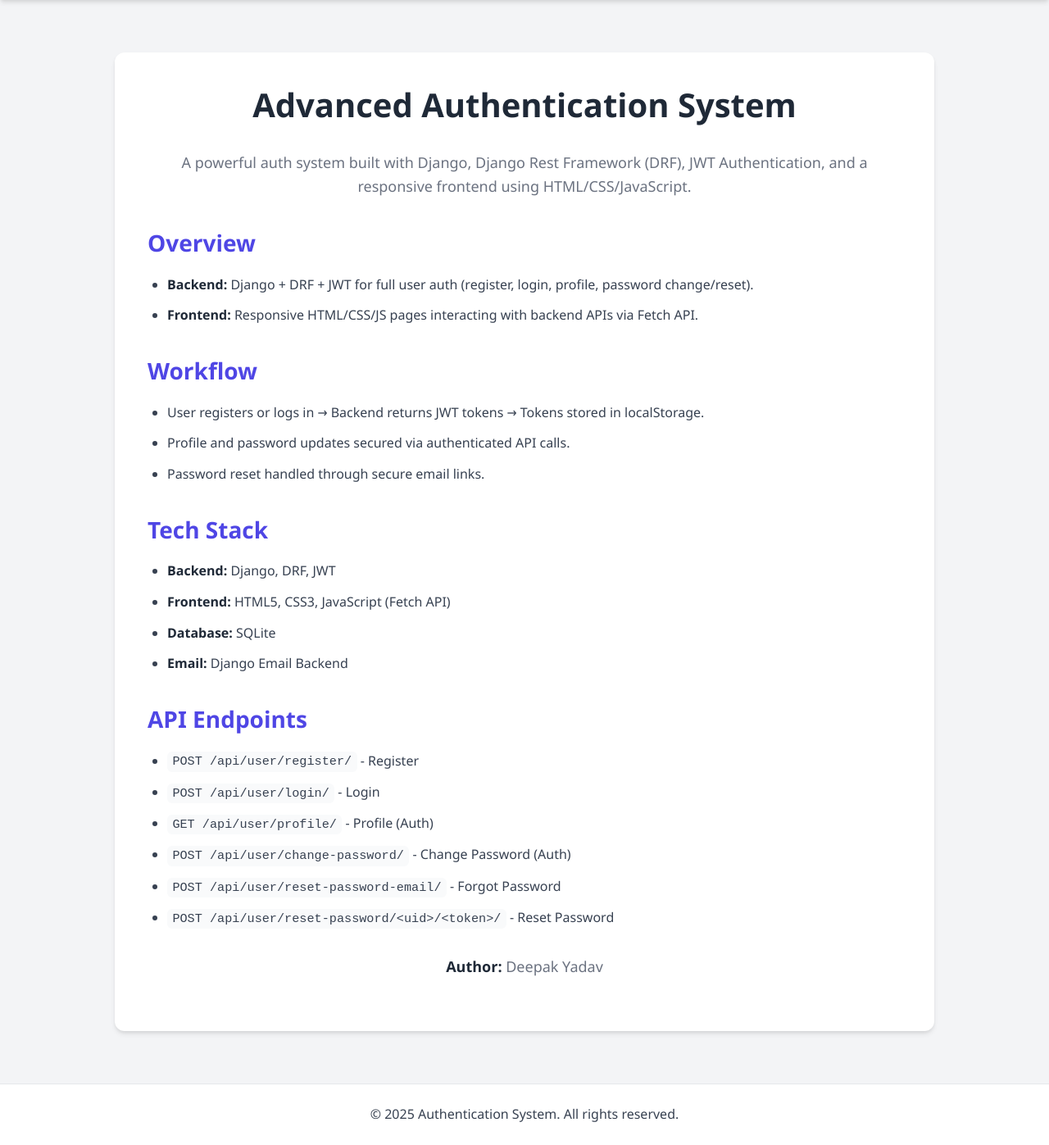
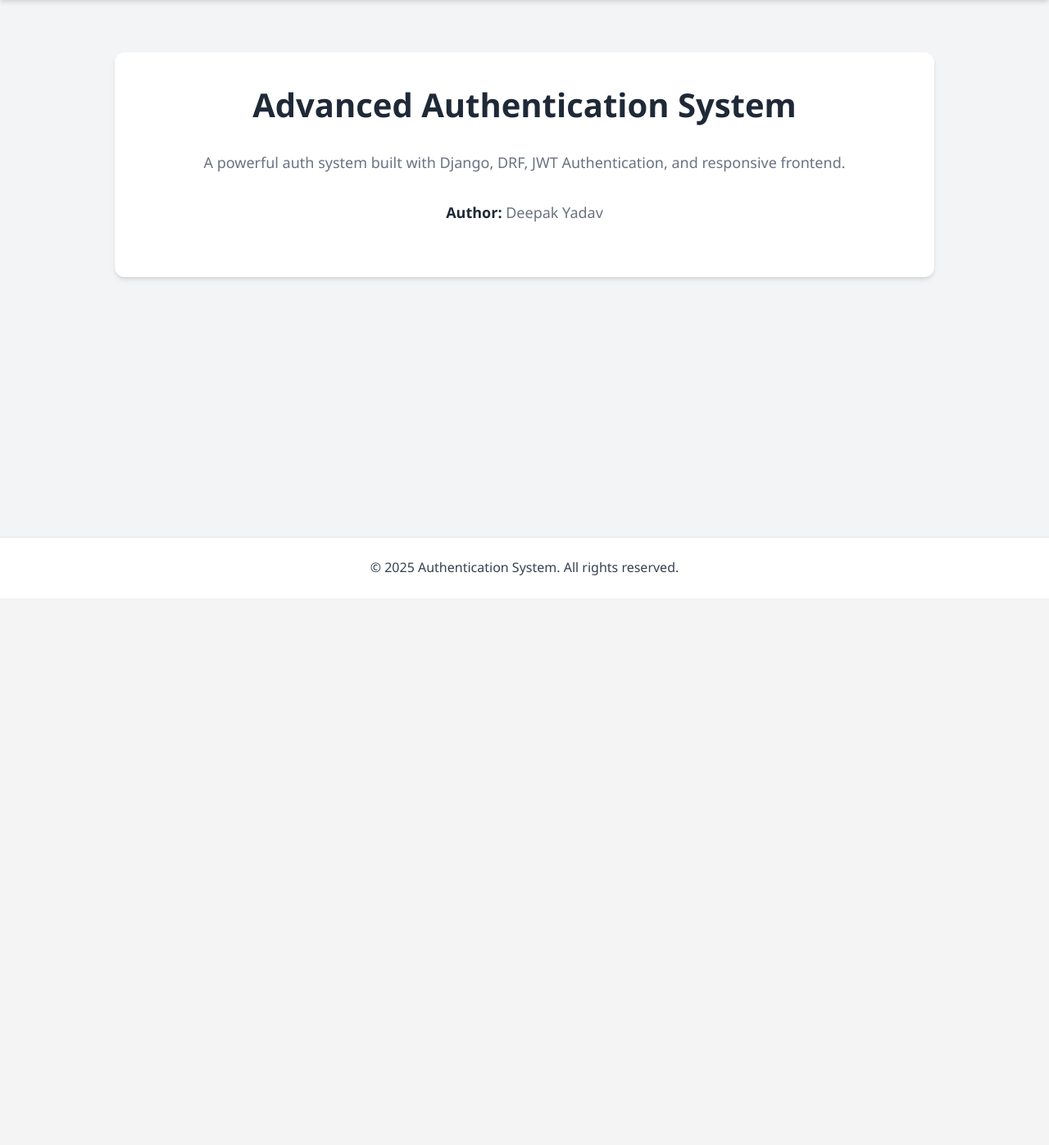
Before and after one commit to Blackbeardpir8/django_JWT_Auth, a Django app: page / in a window 1280 px wide. Shown: the part 70-1467 px from the top of the page at 82% size. After the commit the page ends 772 px from the top, so only its background shows below. Run offline with Django 5.2, Linux system fonts and the light colour scheme.

Commit message:
base html done

```diff
--- a/account/templates/account/base.html
+++ b/account/templates/account/base.html
@@ -1,23 +1,25 @@
+{% load static %}
 <!DOCTYPE html>
 <html lang="en">
 <head>
     <meta charset="UTF-8">
     <meta name="viewport" content="width=device-width, initial-scale=1.0">
     <title>{% block title %}Authentication System{% endblock %}</title>
-    <link rel="stylesheet" href="/static/css/style.css">
+    <link rel="stylesheet" href="{% static 'css/style.css' %}">
     {% block extra_css %}{% endblock %}
 </head>
 <body>
     <header>
         <nav>
-            <div class="container">
+            <div class="container nav-container">
                 <div class="logo">
                     <a href="/">Auth System</a>
                 </div>
                 <ul class="nav-links">
                     <li><a href="/">Home</a></li>
-                    <li><a href="/login/">Login</a></li>
-                    <li><a href="/register/">Register</a></li>
+                    <li class="guest-only"><a href="/login/">Login</a></li>
+                    <li class="guest-only"><a href="/register/">Register</a></li>
+
                     <li class="auth-only"><a href="/profile/">Profile</a></li>
                     <li class="auth-only"><a href="/change-password/">Change Password</a></li>
                     <li class="auth-only"><a id="logout-btn" href="#">Logout</a></li>
@@ -30,40 +32,11 @@
         <div class="container">
             {% block content %}
             <section class="project-overview">
+                <!-- your awesome project description -->
                 <h1>Advanced Authentication System</h1>
-                <p>A powerful auth system built with Django, Django Rest Framework (DRF), JWT Authentication, and a responsive frontend using HTML/CSS/JavaScript.</p>
+                <p>A powerful auth system built with Django, DRF, JWT Authentication, and responsive frontend.</p>
 
-                <h2>Overview</h2>
-                <ul>
-                    <li><strong>Backend:</strong> Django + DRF + JWT for full user auth (register, login, profile, password change/reset).</li>
-                    <li><strong>Frontend:</strong> Responsive HTML/CSS/JS pages interacting with backend APIs via Fetch API.</li>
-                </ul>
-
-                <h2>Workflow</h2>
-                <ul>
-                    <li>User registers or logs in → Backend returns JWT tokens → Tokens stored in localStorage.</li>
-                    <li>Profile and password updates secured via authenticated API calls.</li>
-                    <li>Password reset handled through secure email links.</li>
-                </ul>
-
-                <h2>Tech Stack</h2>
-                <ul>
-                    <li><strong>Backend:</strong> Django, DRF, JWT</li>
-                    <li><strong>Frontend:</strong> HTML5, CSS3, JavaScript (Fetch API)</li>
-                    <li><strong>Database:</strong> SQLite</li>
-                    <li><strong>Email:</strong> Django Email Backend</li>
-                </ul>
-
-                <h2>API Endpoints</h2>
-                <ul>
-                    <li><code>POST /api/user/register/</code> - Register</li>
-                    <li><code>POST /api/user/login/</code> - Login</li>
-                    <li><code>GET /api/user/profile/</code> - Profile (Auth)</li>
-                    <li><code>POST /api/user/change-password/</code> - Change Password (Auth)</li>
-                    <li><code>POST /api/user/reset-password-email/</code> - Forgot Password</li>
-                    <li><code>POST /api/user/reset-password/&lt;uid&gt;/&lt;token&gt;/</code> - Reset Password</li>
-                </ul>
-
+                <!-- other sections... -->
                 <p><strong>Author:</strong> Deepak Yadav</p>
             </section>
             {% endblock %}
@@ -76,7 +49,7 @@
         </div>
     </footer>
 
-    <script src="/static/js/main.js"></script>
+    <script src="{% static 'js/main.js' %}"></script>
     {% block extra_js %}{% endblock %}
 </body>
 </html>
--- a/static/js/main.js
+++ b/static/js/main.js
@@ -1,163 +1,125 @@
 // Check if user is authenticated
 function isAuthenticated() {
-  return localStorage.getItem("access_token") !== null
+  return localStorage.getItem("accessToken") !== null;
 }
 
 // Update navigation based on authentication status
 function updateNavigation() {
-  const authOnlyElements = document.querySelectorAll(".auth-only")
+  const authOnlyElements = document.querySelectorAll(".auth-only");
+  const guestOnlyElements = document.querySelectorAll(".guest-only");
 
   if (isAuthenticated()) {
-    authOnlyElements.forEach((el) => (el.style.display = "block"))
+    authOnlyElements.forEach((el) => (el.style.display = "inline-block"));
+    guestOnlyElements.forEach((el) => (el.style.display = "none"));
   } else {
-    authOnlyElements.forEach((el) => (el.style.display = "none"))
+    authOnlyElements.forEach((el) => (el.style.display = "none"));
+    guestOnlyElements.forEach((el) => (el.style.display = "inline-block"));
   }
 }
 
 // Handle logout
 function setupLogout() {
-  const logoutBtn = document.getElementById("logout-btn")
+  const logoutBtn = document.getElementById("logout-btn");
   if (logoutBtn) {
     logoutBtn.addEventListener("click", (e) => {
-      e.preventDefault()
-      localStorage.removeItem("access_token")
-      localStorage.removeItem("refresh_token")
-      localStorage.removeItem("user_data")
-      window.location.href = "/login/"
-    })
+      e.preventDefault();
+      localStorage.removeItem("accessToken");
+      localStorage.removeItem("refreshToken");
+      localStorage.removeItem("user_data");
+      window.location.href = "/login/";
+    });
   }
 }
 
 // Show message in alert box
 function showMessage(elementId, message, type) {
-  const messageBox = document.getElementById(elementId)
+  const messageBox = document.getElementById(elementId);
   if (!messageBox) {
-    return
+    return;
   }
 
-  messageBox.textContent = message
-  messageBox.className = "alert-box"
-  messageBox.classList.add(`alert-${type}`)
-  messageBox.style.display = "block"
+  messageBox.textContent = message;
+  messageBox.className = "alert-box";
+  messageBox.classList.add(`alert-${type}`);
+  messageBox.style.display = "block";
 
-  // Auto hide success messages after 5 seconds
   if (type === "success") {
     setTimeout(() => {
-      messageBox.style.display = "none"
-    }, 5000)
+      messageBox.style.display = "none";
+    }, 5000);
   }
 }
 
-// Format date string
+// Format date
 function formatDate(dateString) {
-  const options = { year: "numeric", month: "long", day: "numeric" }
-  return new Date(dateString).toLocaleDateString(undefined, options)
+  const options = { year: "numeric", month: "long", day: "numeric" };
+  return new Date(dateString).toLocaleDateString(undefined, options);
 }
 
 // Check password strength
 function checkPasswordStrength(password) {
-  // Initialize score
-  let score = 0
+  let score = 0;
 
-  // Check length
-  if (password.length >= 8) {
-    score += 1
-  }
-  if (password.length >= 12) {
-    score += 1
-  }
+  if (password.length >= 8) score += 1;
+  if (password.length >= 12) score += 1;
+  if (/[a-z]/.test(password) && /[A-Z]/.test(password)) score += 1;
+  if (/\d/.test(password)) score += 1;
+  if (/[^A-Za-z0-9]/.test(password)) score += 1;
 
-  // Check for lowercase and uppercase letters
-  if (/[a-z]/.test(password) && /[A-Z]/.test(password)) {
-    score += 1
-  }
-
-  // Check for numbers
-  if (/\d/.test(password)) {
-    score += 1
-  }
-
-  // Check for special characters
-  if (/[^A-Za-z0-9]/.test(password)) {
-    score += 1
-  }
-
-  return score
+  return score;
 }
 
 // Update password strength meter
 function updatePasswordStrength(passwordInput, meterElement, textElement) {
-  if (!passwordInput || !meterElement || !textElement) {
-    return;
-  }
+  if (!passwordInput || !meterElement || !textElement) return;
 
-  const password = passwordInput.value
-  const score = checkPasswordStrength(password)
+  const password = passwordInput.value;
+  const score = checkPasswordStrength(password);
 
-  // Update meter width and color
-  const meterBar = meterElement.querySelector("::before") || meterElement
-
-  let width, color, text
+  let width, color, text;
 
   switch (score) {
     case 0:
-      width = "0%"
-      color = "#ef4444"
-      text = "Too weak"
-      break
+      width = "0%"; color = "#ef4444"; text = "Too weak"; break;
     case 1:
-      width = "25%"
-      color = "#ef4444"
-      text = "Weak"
-      break
+      width = "25%"; color = "#ef4444"; text = "Weak"; break;
     case 2:
-      width = "50%"
-      color = "#f59e0b"
-      text = "Fair"
-      break
+      width = "50%"; color = "#f59e0b"; text = "Fair"; break;
     case 3:
-      width = "75%"
-      color = "#10b981"
-      text = "Good"
-      break
+      width = "75%"; color = "#10b981"; text = "Good"; break;
     case 4:
     case 5:
-      width = "100%"
-      color = "#10b981"
-      text = "Strong"
-      break
+      width = "100%"; color = "#10b981"; text = "Strong"; break;
   }
 
-  meterBar.style.width = width
-  meterBar.style.backgroundColor = color
-  textElement.textContent = `Password strength: ${text}`
-  textElement.style.color = color
+  meterElement.style.width = width;
+  meterElement.style.backgroundColor = color;
+  textElement.textContent = `Password strength: ${text}`;
+  textElement.style.color = color;
 }
 
 // Initialize password strength meters
 function initPasswordStrengthMeters() {
-  const passwordInputs = document.querySelectorAll('input[type="password"]')
+  const passwordInputs = document.querySelectorAll('input[type="password"]');
 
   passwordInputs.forEach((input) => {
-    const group = input.closest(".form-group")
-    if (!group) {
-      return
-    }
+    const group = input.closest(".form-group");
+    if (!group) return;
 
-    const strengthMeter = group.querySelector(".strength-meter")
-    const strengthText = group.querySelector(".strength-text")
+    const strengthMeter = group.querySelector(".strength-meter");
+    const strengthText = group.querySelector(".strength-text");
 
     if (strengthMeter && strengthText) {
       input.addEventListener("input", () => {
-        updatePasswordStrength(input, strengthMeter, strengthText)
-      })
+        updatePasswordStrength(input, strengthMeter, strengthText);
+      });
     }
-  })
+  });
 }
 
 // Document ready
 document.addEventListener("DOMContentLoaded", () => {
-  updateNavigation()
-  setupLogout()
-  initPasswordStrengthMeters()
-})
+  updateNavigation();
+  setupLogout();
+  initPasswordStrengthMeters();
+});
```
Also changed, not shown: db.sqlite3.
